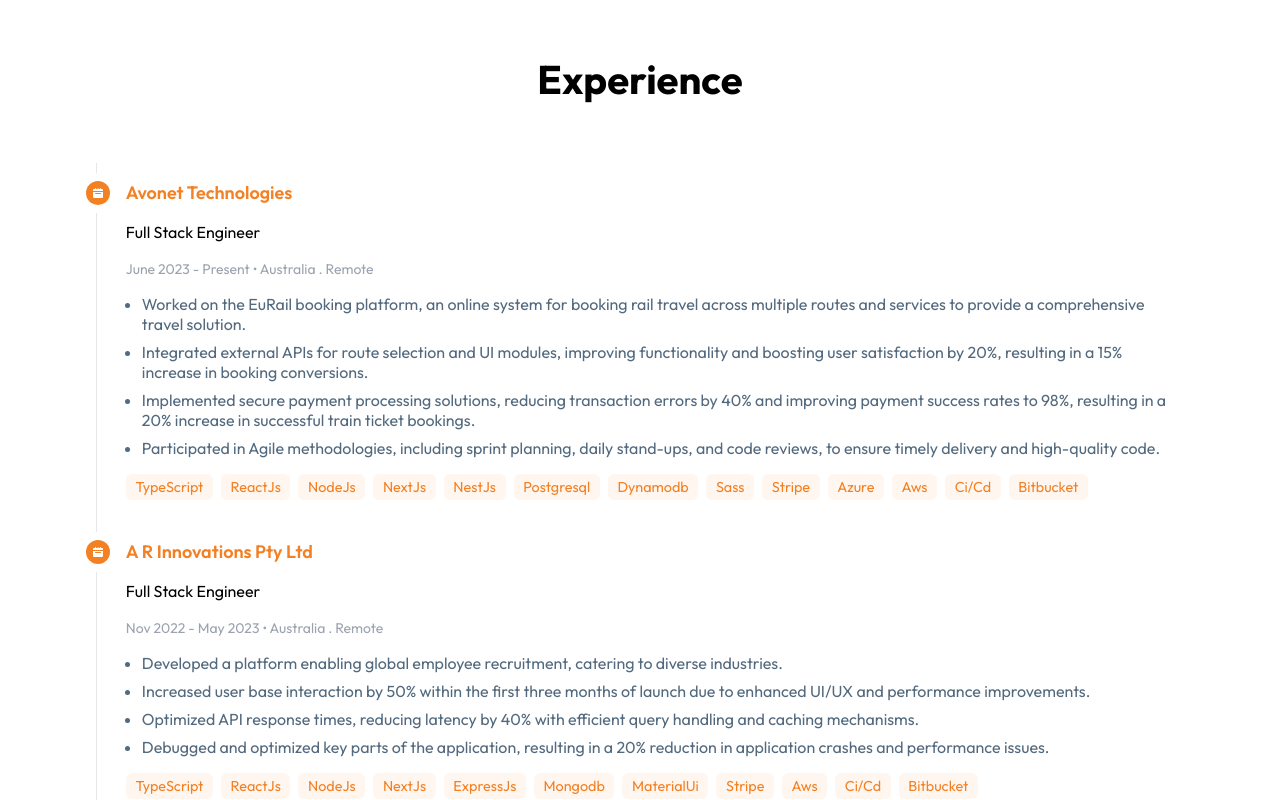
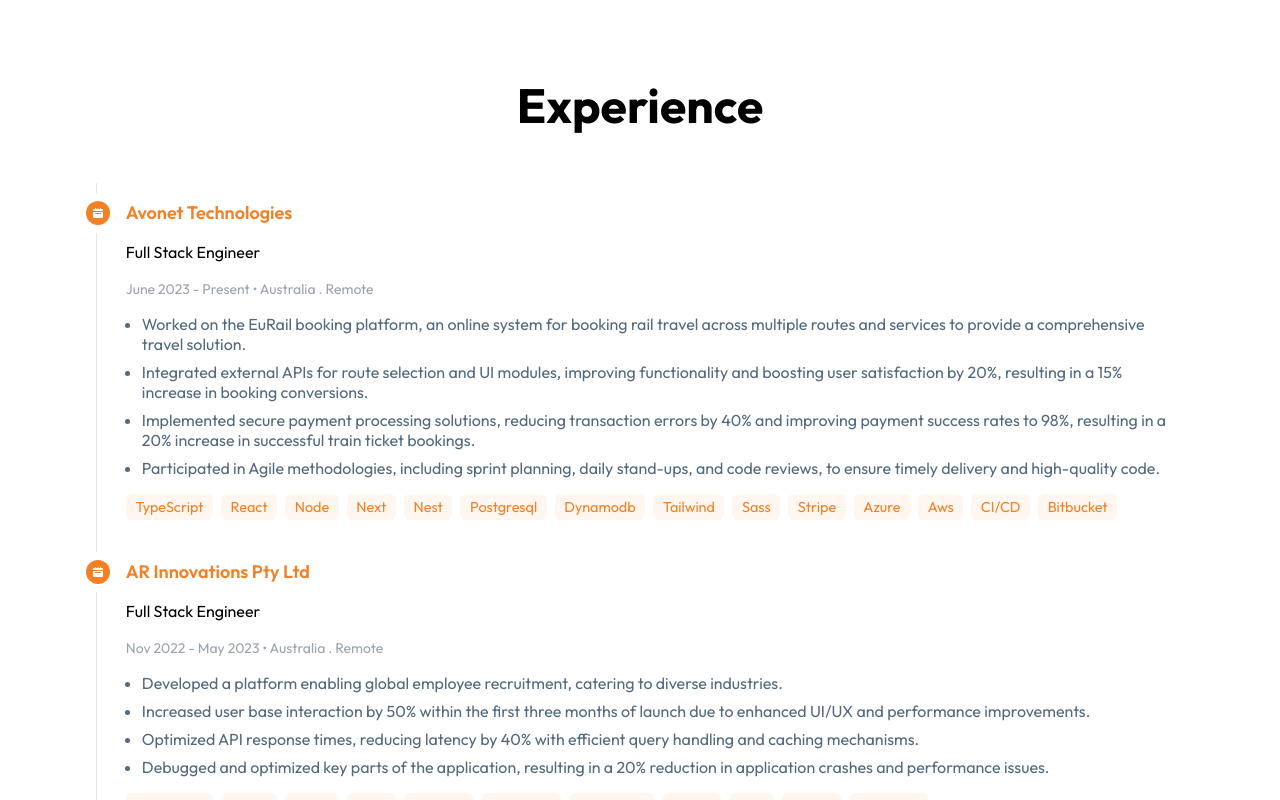
Before and after one commit to JenushanthAts/sivakumar-jenushanth, a React (Vite) app: page / in a window 1280 px wide. Shown: the part 560-1360 px from the top of the page. Built offline with nearby package versions, Linux system fonts and the light colour scheme.

Commit message:
Skills component moified

```diff
--- a/src/components/contact/Contact.tsx
+++ b/src/components/contact/Contact.tsx
@@ -1,4 +1,3 @@
-import React from "react";
 import "./Contact.scss";
 
 const Contact = () => {
@@ -17,7 +16,7 @@ const Contact = () => {
           <i className="fas fa-location fa-2x"></i>
           Remote / Hybrid
         </p>
-        <div className="social-medias">
+        <div>
           <a
             href="mailto:sivakumarjenushanth@gmail.com"
             className="icon-btn gmail"
@@ -53,6 +52,7 @@ const Contact = () => {
             <i className="fas fa-code fa-2x"></i>
           </a>
         </div>
+        <hr className="mt-3"></hr>
         <p className="text-center">
           Copyright &copy;{new Date().getFullYear()} {""}
           <span>Sivakumar Jenushanth</span>, All Rights Reserved
--- a/src/components/education/Education.tsx
+++ b/src/components/education/Education.tsx
@@ -3,7 +3,7 @@ import TimeLine from "../timeLine/TimeLine";
 
 const Education = () => (
   <div>
-    <h1 className="text-center">Educations</h1>
+    <h1 className="text-center text-4xl mt-3">Educations</h1>
     <div className="grid-container">
       <TimeLine data={EducationData} />
     </div>
--- a/src/components/experience/Experience.tsx
+++ b/src/components/experience/Experience.tsx
@@ -4,7 +4,7 @@ import TimeLine from "../timeLine/TimeLine";
 const Experience = () => {
   return (
     <div>
-      <h1 className="text-center text-3xl">Experience</h1>
+      <h1 className="text-center text-4xl mt-3">Experience</h1>
       <div className="grid-container">
         <TimeLine data={ExperienceData} imgWidth={90} imgHeight={"auto"} />
       </div>
--- a/src/components/home/Home.tsx
+++ b/src/components/home/Home.tsx
@@ -20,7 +20,7 @@ const Home = () => {
               I'm <span>Jenushanth</span>
             </h1>
             <p className="dark-mode greeting-text-p">
-              🚀 Passionate Full Stack Developer | 3+ years Experience
+              🚀 Passionate Full Stack Engineer | 3+ years Experience
             </p>
             <p className="text-justify greeting-text-p subTitle">
               With a strong foundation in TypeScript, JavaScript, React.js, and
--- a/src/components/projects/Projects.tsx
+++ b/src/components/projects/Projects.tsx
@@ -4,7 +4,7 @@ import TimeLine from "../timeLine/TimeLine";
 const Projects = () => {
   return (
     <div>
-      <h1 className="text-center">Projects</h1>
+      <h1 className="text-center text-4xl mt-3"> Personal Projects</h1>
       <div className="grid-container">
         <TimeLine data={PrjectsData} />
       </div>
--- a/src/components/skills/Skills.tsx
+++ b/src/components/skills/Skills.tsx
@@ -1,10 +1,11 @@
-import React from "react";
 import Card from "../card/Card";
 
 const Skills = () => {
   return (
     <div>
-      <h1 className="text-center mt-3">Skills</h1>
+      <h1 className="text-center text-4xl mt-3">
+        Professional Skills & Expertise
+      </h1>
       <div className="grid-container">
         <div className="grid-row">
           <div className="col-xs-12 col-md-6">
@@ -55,6 +56,52 @@ const Skills = () => {
           </div>
         </div>
       </div>
+
+      <div className="grid grid-cols-1 md:grid-cols-2 gap-8">
+        {/* Frontend Development */}
+        <div className="relative rounded-3xl overflow-hidden p-8 bg-white dark:bg-gray-900 hover:shadow-2xl transition-shadow duration-300 border-gray-100 dark:border-gray-700 h-full">
+          <h3 className="text-xl font-semibold text-gray-900 dark:text-white mb-6">
+            Frontend Development
+          </h3>
+          <ul className="grid grid-cols-3 sm:grid-cols-4 gap-6">
+            <li>
+              <div className="flex flex-col items-center">
+                <div className="w-12 h-12 mb-3 flex items-center justify-center">
+                  <img
+                    src="https://cdn.jsdelivr.net/gh/devicons/devicon/icons/react/react-original.svg"
+                    alt="React icon"
+                    className="w-10 h-10 object-contain"
+                  />
+                </div>
+                <span className="text-sm text-center font-medium text-gray-700 dark:text-gray-300">
+                  React
+                </span>
+              </div>
+            </li>
+            {/* Add other frontend skills here like TypeScript, Next.js, etc. */}
+          </ul>
+        </div>
+
+        {/* Backend Development */}
+        <div className="relative rounded-3xl overflow-hidden p-8 bg-white dark:bg-gray-900 hover:shadow-2xl transition-shadow duration-300 border-gray-100 dark:border-gray-700 h-full">
+          <h3 className="text-xl font-semibold text-gray-900 dark:text-white mb-6">
+            Backend Development
+          </h3>
+          <ul className="grid grid-cols-3 sm:grid-cols-4 gap-6">
+            {/* Backend skills go here */}
+          </ul>
+        </div>
+
+        {/* Database */}
+        <div className="relative rounded-3xl overflow-hidden p-8 bg-white dark:bg-gray-900 hover:shadow-2xl transition-shadow duration-300 border-gray-100 dark:border-gray-700 h-full">
+          <h3 className="text-xl font-semibold text-gray-900 dark:text-white mb-6">
+            Database
+          </h3>
+          <ul className="grid grid-cols-3 sm:grid-cols-4 gap-6">
+            {/* Database icons like MySQL, MongoDB */}
+          </ul>
+        </div>
+      </div>
     </div>
   );
 };
--- a/src/data/Experience.ts
+++ b/src/data/Experience.ts
@@ -19,27 +19,28 @@ export const ExperienceData = [
     ],
     technologies: [
       "TypeScript",
-      "ReactJs",
-      "NodeJs",
-      "NextJs",
-      "NestJs",
+      "React",
+      "Node",
+      "Next",
+      "Nest",
       "Postgresql",
       "Dynamodb",
+      "Tailwind",
       "Sass",
       "Stripe",
       "Azure",
       "Aws",
-      "Ci/Cd",
+      "CI/CD",
       "Bitbucket",
     ],
   },
   {
-    title: "A R Innovations Pty Ltd",
+    title: "AR Innovations Pty Ltd",
     logo: `${arLogo}`,
     duration: "Nov 2022 - May 2023",
     subHeading: "Full Stack Engineer",
     location: "Australia . Remote",
-    link: "https://www.arinnovate.io/",
+    link: "https://recroot.io/",
     summary: [
       "Developed a platform enabling global employee recruitment, catering to diverse industries.",
       "Increased user base interaction by 50% within the first three months of launch due to enhanced UI/UX and performance improvements.",
@@ -48,20 +49,20 @@ export const ExperienceData = [
     ],
     technologies: [
       "TypeScript",
-      "ReactJs",
-      "NodeJs",
-      "NextJs",
-      "ExpressJs",
+      "React",
+      "Node",
+      "Next",
+      "Express",
       "Mongodb",
       "MaterialUi",
       "Stripe",
       "Aws",
-      "Ci/Cd",
+      "CI/CD",
       "Bitbucket",
     ],
   },
   {
-    title: "KaayalTek Systems(Pvt) Ltd",
+    title: "KaayalTek Systems (Pvt) Ltd",
     logo: `${kaayalTekLogo}`,
     duration: "Oct 2021 - Oct 2022",
     subHeading: "Associate Full Stack Engineer",
@@ -73,16 +74,17 @@ export const ExperienceData = [
     ],
     technologies: [
       "TypeScript",
-      "ReactJs",
-      "NodeJs",
-      "NextJs",
-      "ExpressJs",
+      "React",
+      "Node",
+      "Next",
+      "Express",
       "Mysql",
       "Bootstrap",
+      "Tailwind",
       "Azure",
       "Google Dialogflow",
       "RestFul APIs",
-      "Ci/Cd",
+      "CI/CD",
       "Gitlab",
     ],
   },
--- a/src/styles/gridSystem.scss
+++ b/src/styles/gridSystem.scss
@@ -23,7 +23,6 @@ $gutter-width: 1rem; // Space between columns
 .grid-container {
   width: 85%;
   margin: 0 auto;
-  padding-top: 1rem;
   display: flex;
   flex-wrap: wrap;
   box-sizing: border-box;
```
